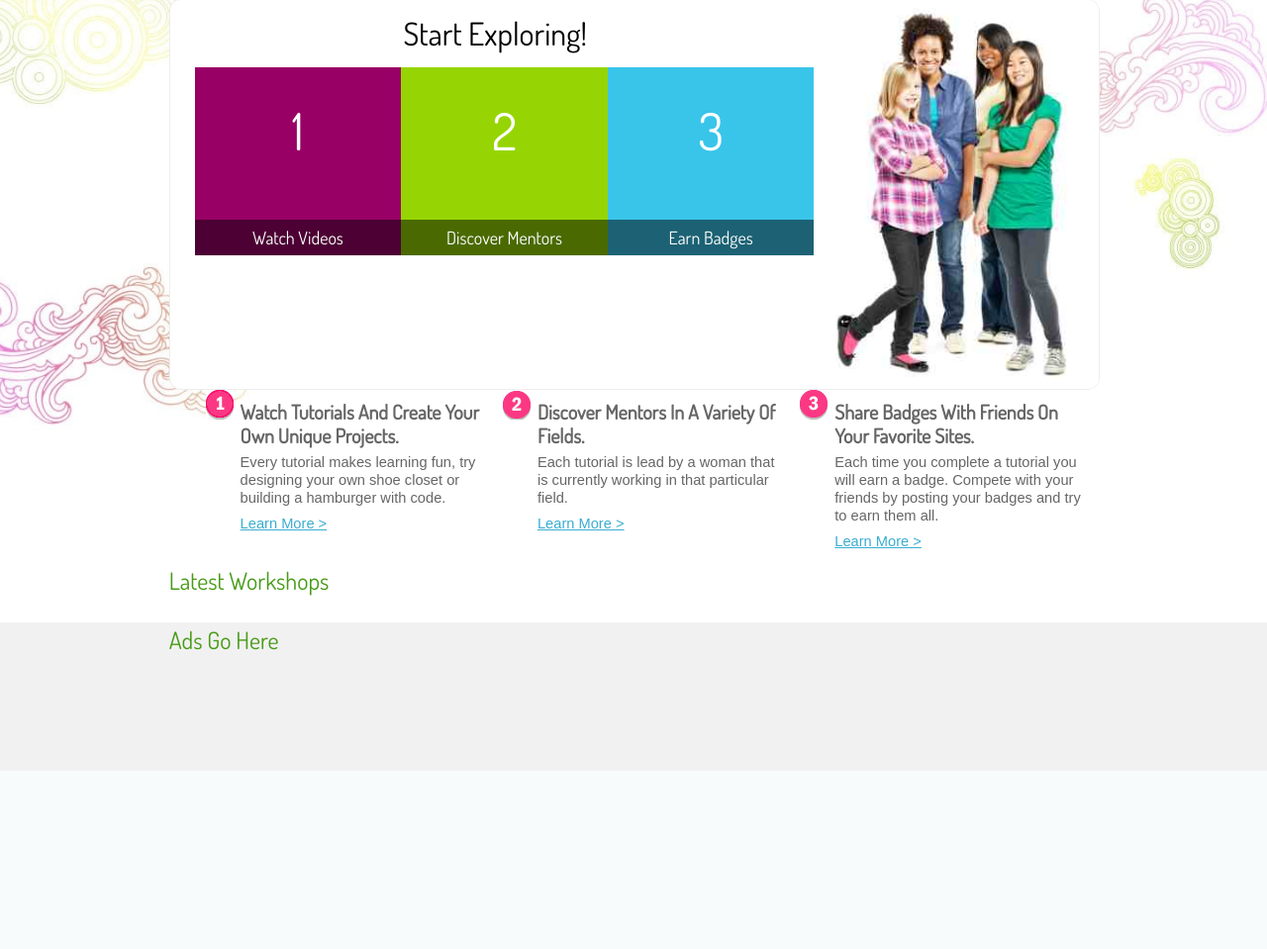
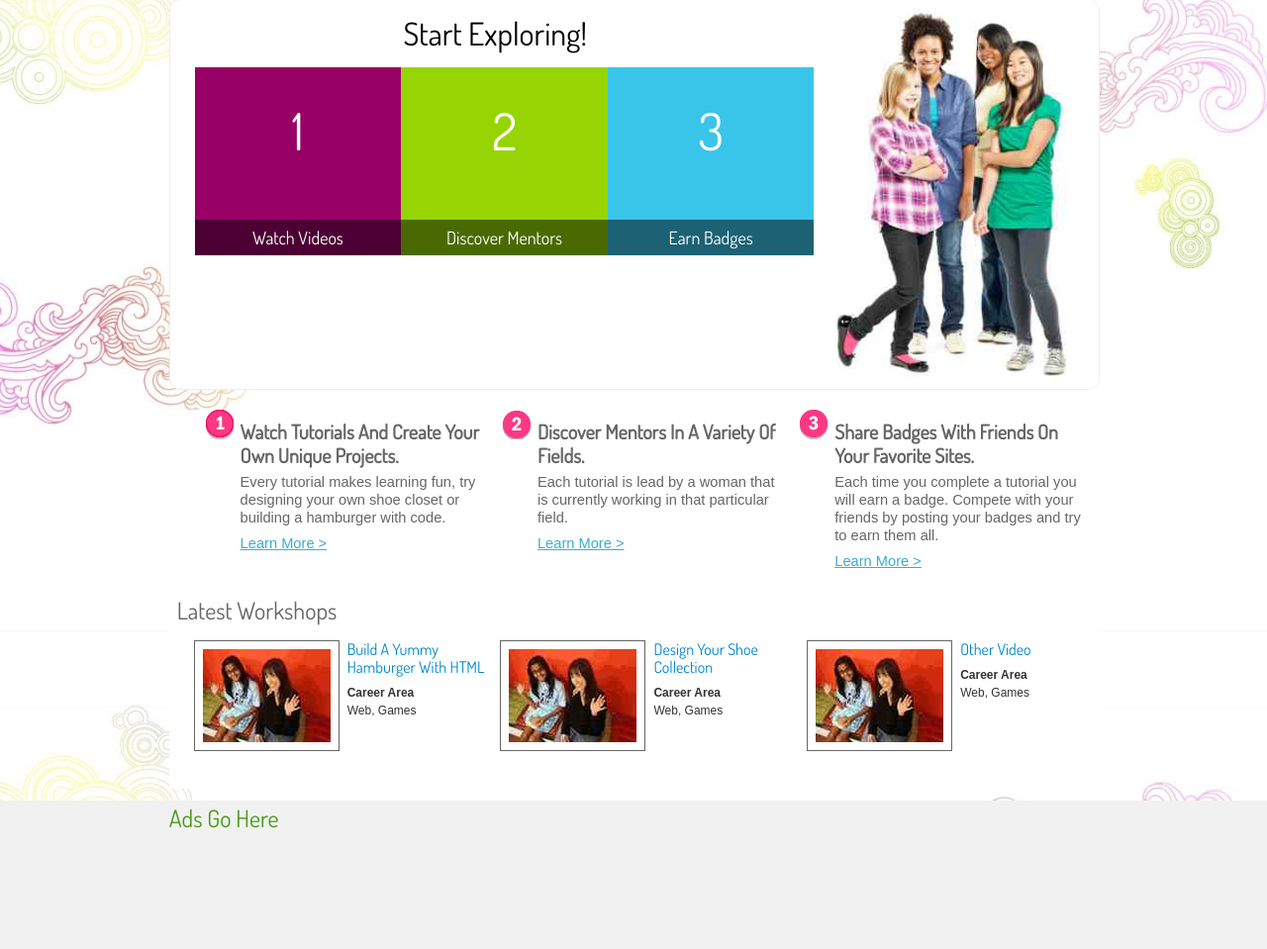
Before and after one commit to herdream/herdreamcareer.com, a PHP site: page / in a window 1280 px wide. Shown: the part 161-1120 px from the top of the page at 99% size. Before the commit the page ends 818 px from the top, so only its background shows below. Run offline with PHP 8.4, Linux system fonts and the light colour scheme.

Commit message:
latest workshops changes

```diff
--- a/assets/css/common.css
+++ b/assets/css/common.css
@@ -1,5 +1,7 @@
 
-
+#center-workshops {
+	background: #FFF;
+}
 
 #oneTwoThreeArticles li h2{
 	margin:0 0 6px 0;
@@ -83,3 +85,50 @@
 #intro123 #third {
 	background: #39C5EA;
 }
+
+#workshops {
+	margin-top: 10px;
+	background: #FFF;
+}
+
+#workshops h1 {
+	margin-left: 8px;
+	color: #666666;
+}
+
+#latestWorkshops {
+	list-style: none;
+	position: relative;
+	width: 100%;
+}
+
+#latestWorkshops li {
+	float:left;
+	width: 33%;
+	height: 150px;
+}
+
+#latestWorkshops li h2 {
+	font-size: 16px;
+	line-height: 18px;
+	margin-right: 8px;
+	margin-top: 0px;
+}
+
+#latestWorkshops li p {
+	font-size: 12px;
+	margin-right: 8px;
+	margin-top: 8px;
+}
+
+#latestWorkshops li .careerArea {
+	font-weight: bold;
+	display: block;
+}
+
+#latestWorkshops img {
+	float:left;
+	border: 1px solid #666666;
+	padding: 8px;
+	margin-right: 8px;
+}
--- a/assets/css/desktop.css
+++ b/assets/css/desktop.css
@@ -109,6 +109,10 @@ div.pagecontent {
 	font-size: 16px;
 }
 
+#center-workshops {
+	margin-top: 20px;
+}
+
 #oneTwoThreeArticles{
 	width:100%;
 
--- a/assets/css/mobile.css
+++ b/assets/css/mobile.css
@@ -88,3 +88,9 @@ text-shadow: 0 -1px 0 rgba(0, 0, 0, 0.25);
 #intro123 li h2 {
 background:none;
 }
+
+#latestWorkshops li {
+	float:left;
+	width: 100%;
+	height: 150px;
+}
--- a/index.html
+++ b/index.html
@@ -106,7 +106,38 @@
 
 		<div id="workshops" class="clearfix">
 			<h1>Latest Workshops</h1>
-			<ul></ul>
+			<ul id="latestWorkshops">
+        <li>
+          <img src="assets/img/workshop_hpthumb.jpg" />
+          <h2><a href="#">Build a Yummy Hamburger with HTML</a></h2>
+          <p>
+            <span class="careerArea">
+              Career Area
+            </span>
+            Web, Games
+          </p>
+        </li>
+        <li>
+          <img src="assets/img/workshop_hpthumb.jpg" />
+          <h2><a href="#">Design Your Shoe Collection</a></h2>
+          <p>
+            <span class="careerArea">
+              Career Area
+            </span>
+            Web, Games
+          </p>
+        </li>
+        <li>
+          <img src="assets/img/workshop_hpthumb.jpg" />
+          <h2><a href="#">Other Video</a></h2>
+          <p>
+            <span class="careerArea">
+              Career Area
+            </span>
+            Web, Games
+          </p>
+        </li>
+      </ul>
 		</div>
 	</div>
 
```
Also changed, not shown: assets/img/workshop_hpthumb.jpg (added).
